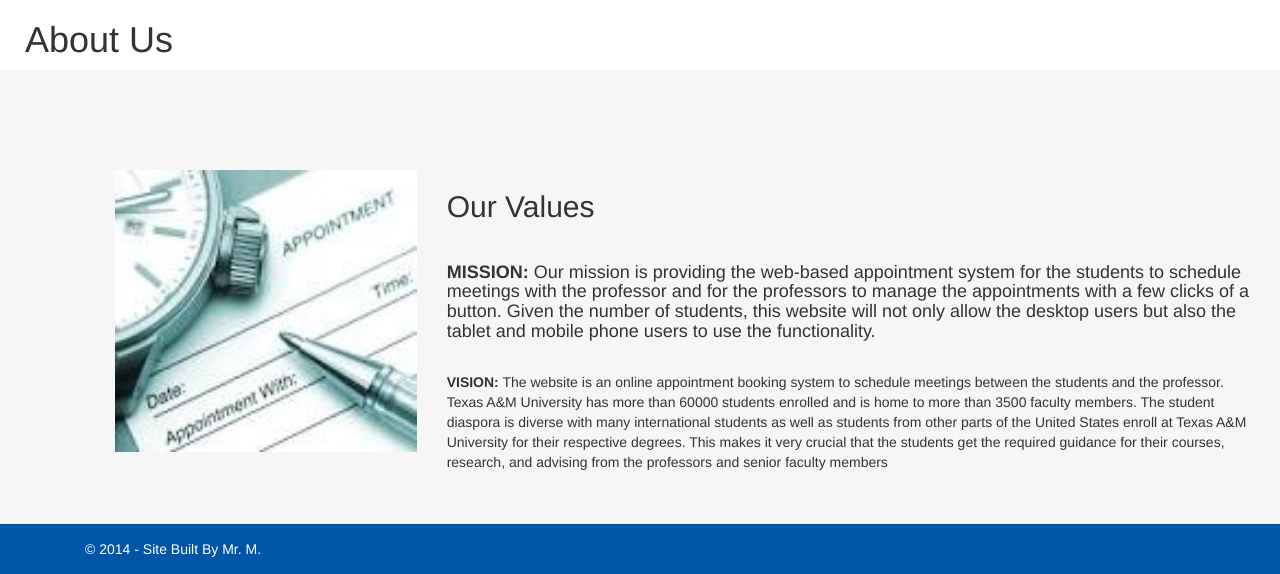
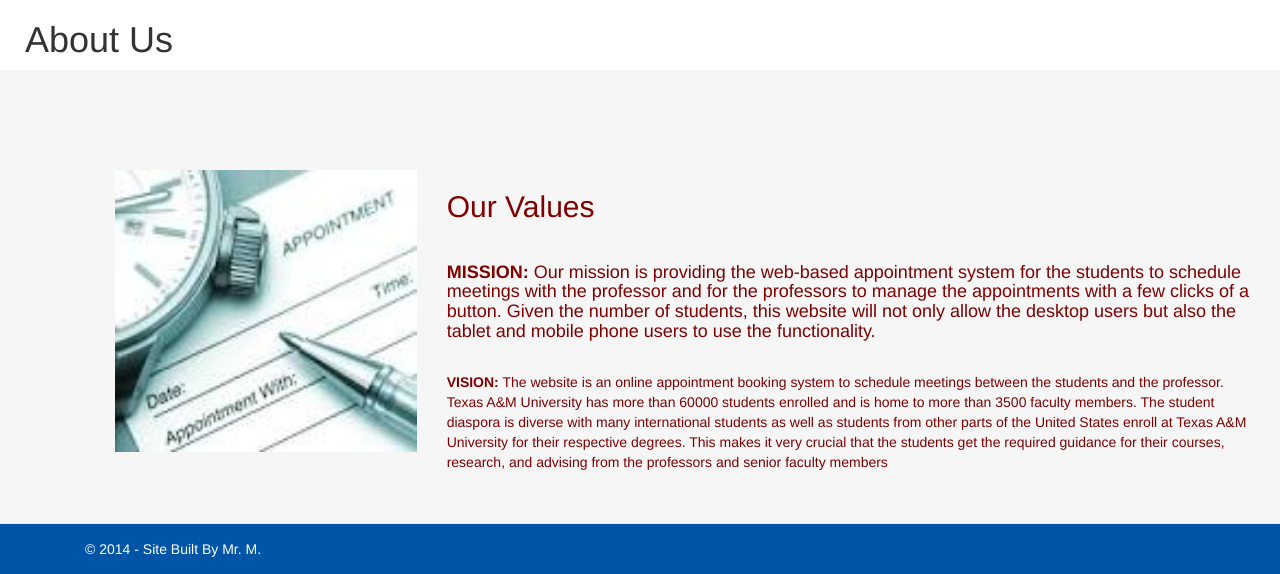
Before and after one commit to satvirgrewal/AppointmentSystem, a PHP site: page /about.php in a window 1280 px wide. Shown: the part 226-800 px from the top of the page. Run offline with PHP 8.4, Linux system fonts and the light colour scheme; some libraries are stand-ins or nearby versions.

Commit message:
Update main.css

```diff
--- a/main.css
+++ b/main.css
@@ -32,7 +32,7 @@
   }
      .bg-main {
       background-color: #f6f6f6;
-	  color:#333;
+	  color:#800000;
   }
 
     .grey {
```
